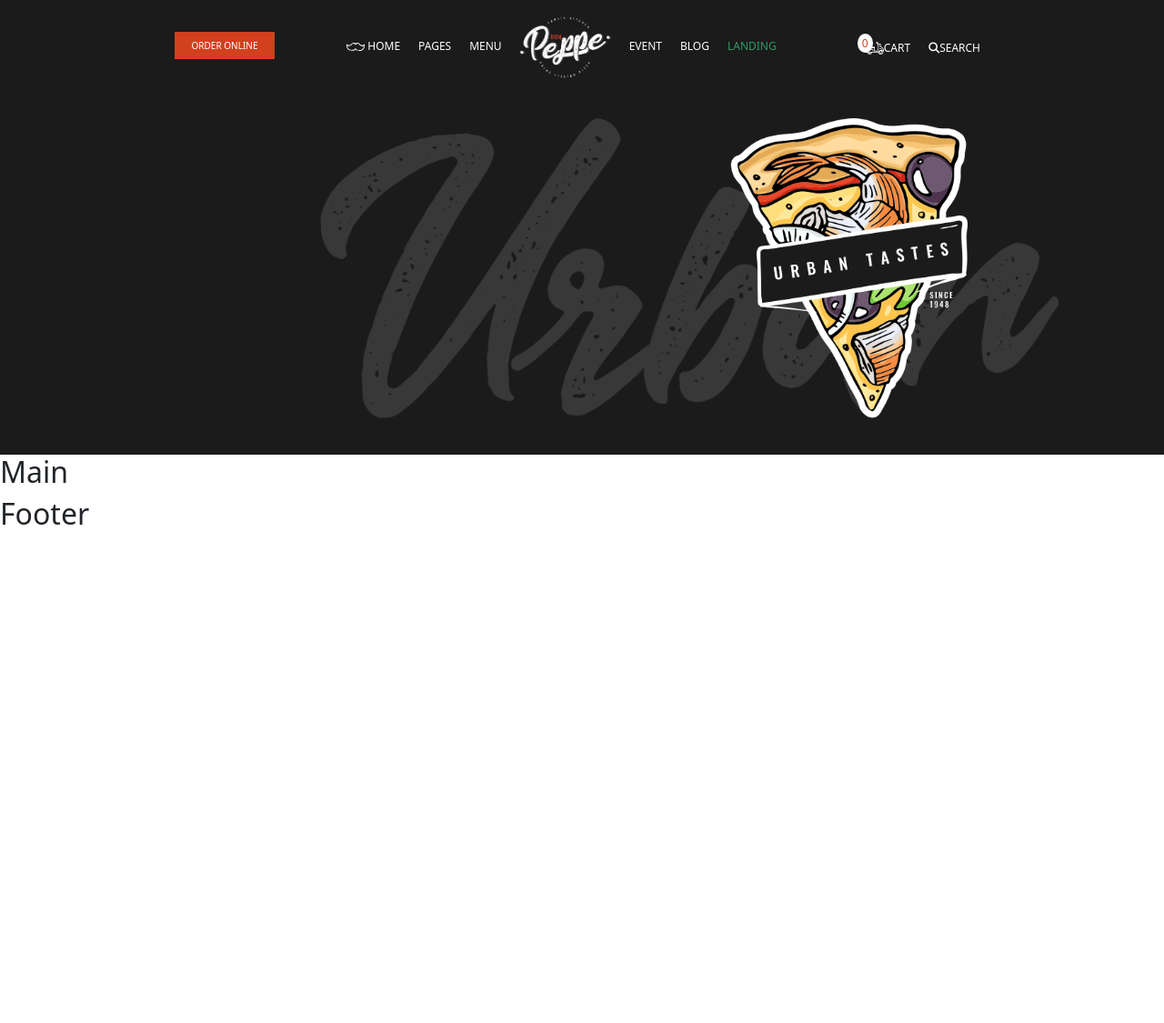
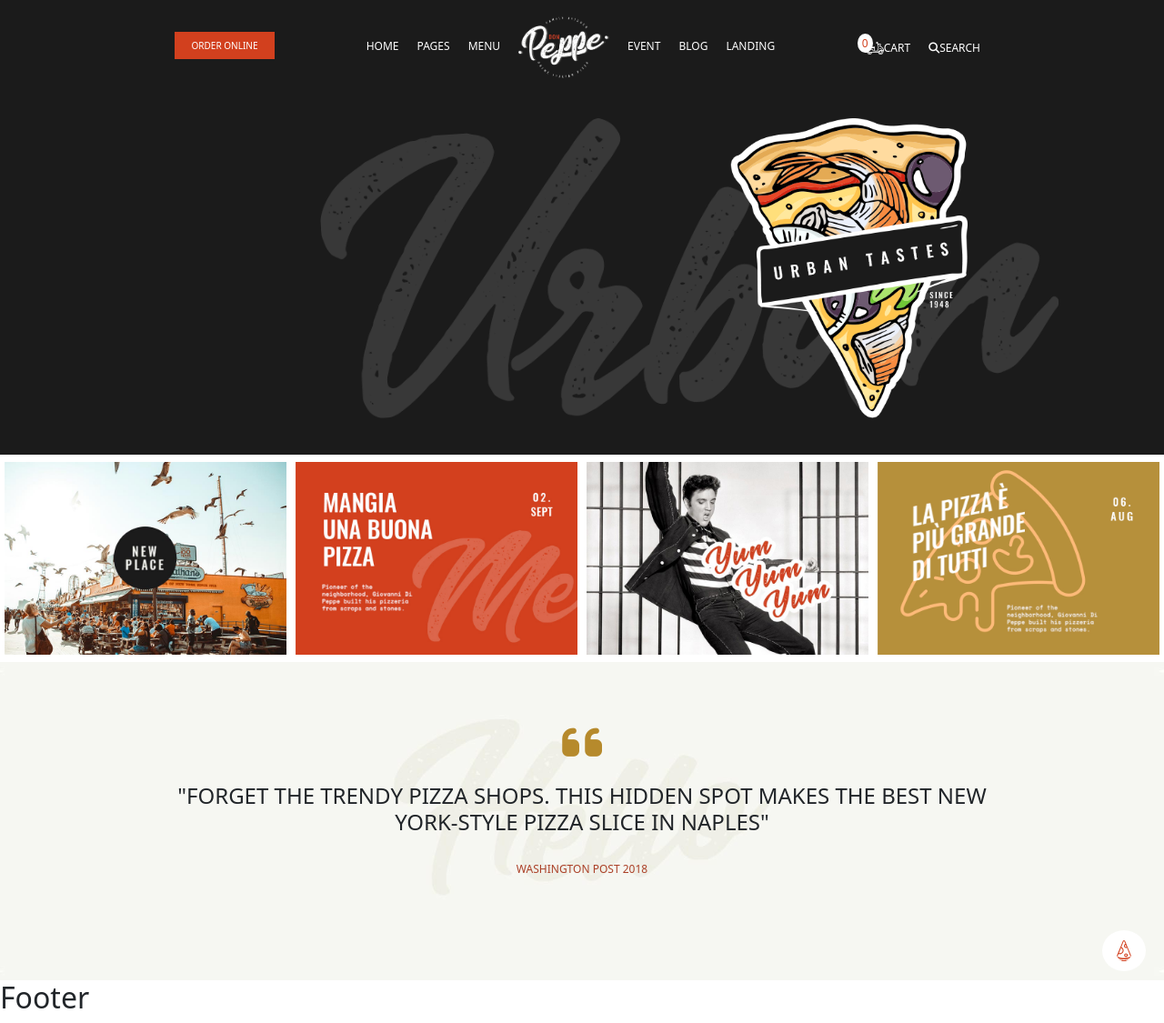
Before and after one commit to wallyari/proj-html-vuejs, a Vue app: page / in a window 1280 px wide. Shown: the whole page at 91% size. Before the commit the page ends 800 px from the top, so only its background shows below. Built offline with nearby package versions, Linux system fonts and the light colour scheme.

Commit message:
Add dy.link in Header & First Comp Main

```diff
--- a/src/App.vue
+++ b/src/App.vue
@@ -1,6 +1,6 @@
 <template>
   <div id="app">
-    <MyHeader/>
+    <MyHeader :navLeftLink='navLeftLink' :navRightlink='navRightLink'/>
     <MyMain/>
     <MyFooter/>
   </div>
@@ -20,7 +20,6 @@ export default {
   },
   data(){
     return{
-
     }
   },
 }
--- a/src/assets/style/variables.scss
+++ b/src/assets/style/variables.scss
@@ -6,3 +6,8 @@ $bg-header:  #1B1B1B;
 
 //Hover <li> Nabvar
 $hover-li-navbar: #339966;
+
+//Quote Section MyMain
+$color-quote-left: #B68A2C;
+
+$color-quote-newspaper: #AB4027;
--- a/src/components/MyHeader.vue
+++ b/src/components/MyHeader.vue
@@ -6,8 +6,30 @@
         <button type="button" class="btn text-white text-uppercase">order online</button>
         <!-- Nav CENTRE -->
         <ul>
-        <li>
-            <a href="#" class="li-svg ">
+        <!-- nav-sinistra     -->
+            <li>
+                <li v-for="leftLink in navLeftLink" :key="leftLink">
+
+                <a href="#" class="li-svg">
+                {{leftLink}}
+                </a>
+
+            </li>
+
+            <li>
+                <a href="#" id="header-logo" >
+                <img src="../assets/img/h5-logo-divided-header.png" alt="logo-navbar">
+                </a>
+            </li>
+
+            <li v-for="rightLink in navRightLink" :key="rightLink">
+
+                <a href="#" class="li-svg">
+                {{rightLink}}
+                </a>
+
+            </li>
+            <!-- <a href="#" class="li-svg ">
                 <img class="filter-white" src="../assets/svg/svg-0.svg" alt=""> home
                 </a>
             </li>
@@ -16,13 +38,13 @@
 
             <li>
                 <a href="#" id="header-logo" >
-                    <img src="../assets/img/h5-logo-divided-header.png" alt="logo-header">
+                    <img src="../assets/img/h5-logo-divided-header.png" alt="logo-navbar">
                 </a>
             </li>
 
             <li><a href="#">event</a></li>
             <li><a href="#">blog</a></li>
-            <li><a href="#" class="active" >landing</a></li>
+            <li><a href="#" class="active" >landing</a></li> -->
         </ul>
             <!-- Nav DX -->
         <ul>
@@ -51,7 +73,23 @@
 
 <script>
 export default {
-    name:'MyHeader'
+    name:'MyHeader',
+    data(){
+        return{
+            navLeftLink:[
+                "home",
+                "pages",
+                "menu",
+            ],
+            navRightLink:[
+                "event",
+                "blog",
+                "landing",
+
+            ],
+        }
+
+    }
 }
 </script>
 
--- a/src/components/MyMain.vue
+++ b/src/components/MyMain.vue
@@ -1,14 +1,105 @@
 <template>
-  <h2>Main</h2>
+    <div class="jumbotron">
+
+<!-- jumbo pictures -->
+      <div class="jumbotron-main d-flex">
+          <img src="../assets/img/h3-img-1.jpg" alt="">
+          <img src="../assets/img/h3-img-2.jpg" alt="">
+          <img src="../assets/img/h3-img-3.jpg" alt="">
+          <img src="../assets/img/h3-img-4.jpg" alt="">
+      </div>
+
+<!-- jumbo testimonial -->
+
+      <div class="jumbotron-quote">
+          <div class="jumbotron-quote-text text-uppercase">
+              <i class="fas fa-quote-left"></i>
+              <h4>
+                "forget the trendy pizza shops. this hidden spot makes the best new <br> york-style pizza slice in naples"
+              </h4>
+              <p>
+                washington post 2018
+              </p>
+            </div>
+
+            <div class="jumbotron-quote-logo">
+            <img src="../assets/svg/svg-4.svg" alt="pizza cursore">
+          </div>
+    </div>
+
+    </div>
 </template>
+
 
 <script>
 export default {
-    name:'MyMain'
+    name: 'MyMain',
+    components: {
 
+    }
 }
 </script>
 
-<style>
+<style lang="scss" scoped>
+
+@import '../assets/style/variables.scss';
+
+.jumbotron-main{
+    width: 100vw;
+    background-color: white;
+    padding: 3px 0;
+}
+
+.jumbotron-main img{
+    width: 25%;
+    padding: 5px;
+}
+
+.jumbotron-quote{
+    background-image: url('../assets/img/h3-testimonials-bckgrnd.jpg');
+    height: 350px;
+    width: 100vw;
+    background-position: center;
+    background-size: contain;
+    justify-content: center;
+    align-items: center;
+}
+.jumbotron-quote-text{
+    display: flex;
+    flex-direction: column;
+    justify-content: center;
+    align-items: center;
+    height: 90%;
+}
+
+.jumbotron-quote-logo{
+    height: 10%;
+    text-align: right;
+    margin-top: -20px;
+    padding-right: 20px;
+}
+
+.jumbotron-quote-logo img{
+    background-color: white;
+    padding: 11px 15px;
+    border-radius: 50%;
+    cursor: pointer;
+}
+
+.jumbotron-quote-text i{
+    color: $color-quote-left;
+    font-size: 50px;
+}
+
+.jumbotron-quote-text h4,
+.jumbotron-quote-text p{
+    text-align: center;
+    margin-top: 20px;
+}
+
+.jumbotron-quote-text p{
+    color: $color-quote-newspaper;
+    font-size: 12px;
+}
 
 </style>
```
